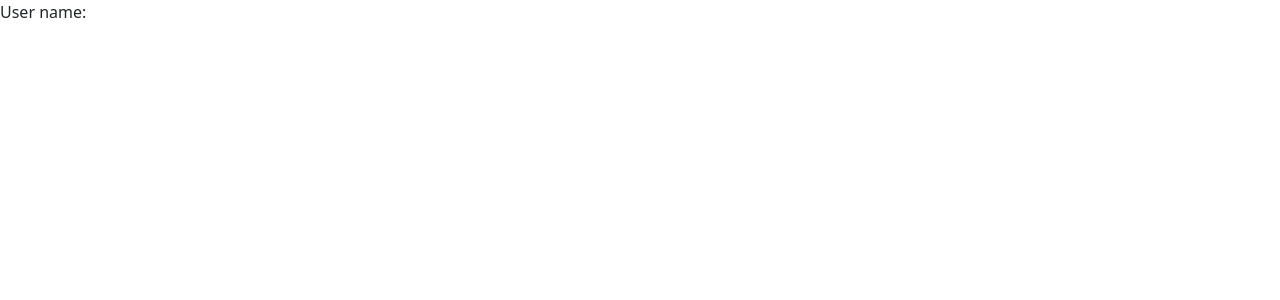
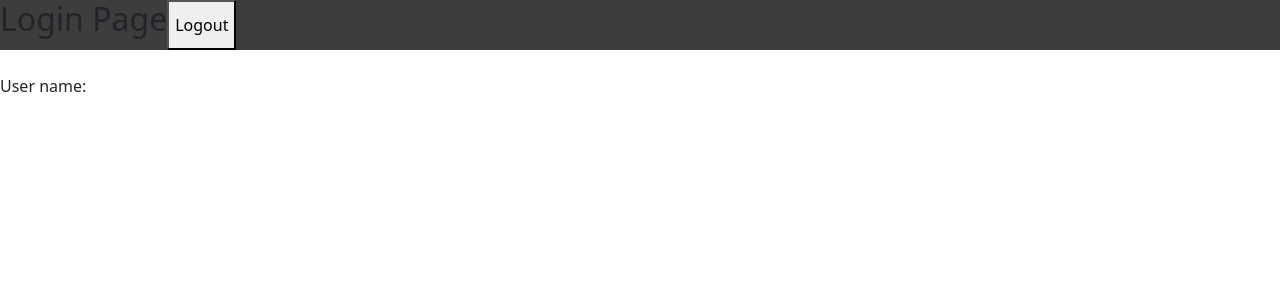
Before and after one commit to Vijay-Thumar/Practical-8-StateManagement, a React (Create React App) app: page /deshbord in a window 1280 px wide. Shown: the top 300 px of the page. Built offline with nearby package versions, Linux system fonts and the light colour scheme.

Commit message:
added login page

```diff
--- a/src/component/Home.js
+++ b/src/component/Home.js
@@ -1,10 +1,23 @@
 import React from "react";
 import { connect } from 'react-redux';
+import homecss from './css/Home.module.css';
+import { Link } from "react-router-dom";
+class Home extends React.Component {
+    onClickLogoutHandler() {
+        this.props.clearUserData();
+        console.log('clicked on button');
+    };
 
-class Home extends React.Component {
     render() {
         return (
             <div>
+                <div className={`${homecss.Home}`}>
+                    <div>
+                        <h2>Login Page</h2>
+                    </div>
+                    <button className={`${homecss.logout_button}`} onClick={this.onClickLogoutHandler}><Link to="/"></Link> Logout</button>
+                </div>
+                <br />
                 User name:
                 <h1>{this.props.uname}</h1>
             </div>
@@ -18,7 +31,7 @@ const mapStateToProps = state => {
 }
 const mapDispatchToProps = dispatch => {
     return {
-        showtheuser: () => dispatch({ type: 'getallusers' }),
+        clearUserData: () => dispatch({ type: 'clear' }),
     }
 }
 
--- /dev/null
+++ b/src/component/css/Home.module.css
@@ -0,0 +1,8 @@
+.Home{
+    background-color: rgb(61, 61, 61);
+    height: 50px;
+    display: flex;
+}
+.logout_button{
+    /* float: right; */
+}
--- a/src/store/mystore.js
+++ b/src/store/mystore.js
@@ -1,8 +1,5 @@
 import { createStore } from 'redux';
 import { composeWithDevTools } from "redux-devtools-extension";
-
-
-
 
 const defaultState = {
     name: "",
@@ -18,26 +15,24 @@ const signupReducer = (
     if (action.type === 'storeSignupData') {
         return {
             ...state,
+            ...action.payload,
             // name: action.payload.name,
             // email: action.payload.email,
             // phone: action.payload.phone,
             // password: action.payload.password,
             // confirmPassword: action.payload.confirmPassword,
-            ...action.payload,
-
-
         }
     }
 
     if (action.type === "clear") {
         return {
             ...state,
+            ...defaultState
             // name: '',
             // email: '',
             // phone: '',
             // password: '',
             // confirmPassword: '',
-            ...defaultState
         }
     }
     if (action.type === "getallusers") {
@@ -53,10 +48,7 @@ const signupReducer = (
     return state;
 }
 
-
-
 const store = createStore(signupReducer, {}, composeWithDevTools());
 // export const store = createStore(rootReducer, {}, composeWithDevTools());
 
-
 export default store;
```
Also changed, not shown: src/component/Signup2.js (+1 -6 lines), 1 other file (tests, documents, lock files or other folders).
